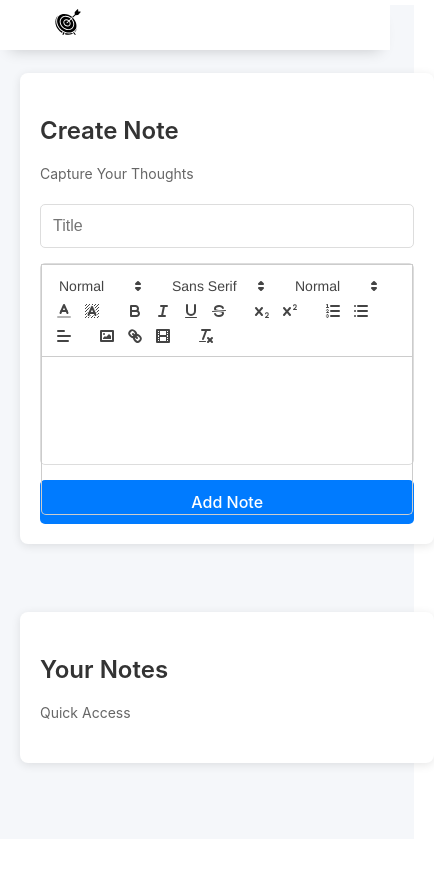
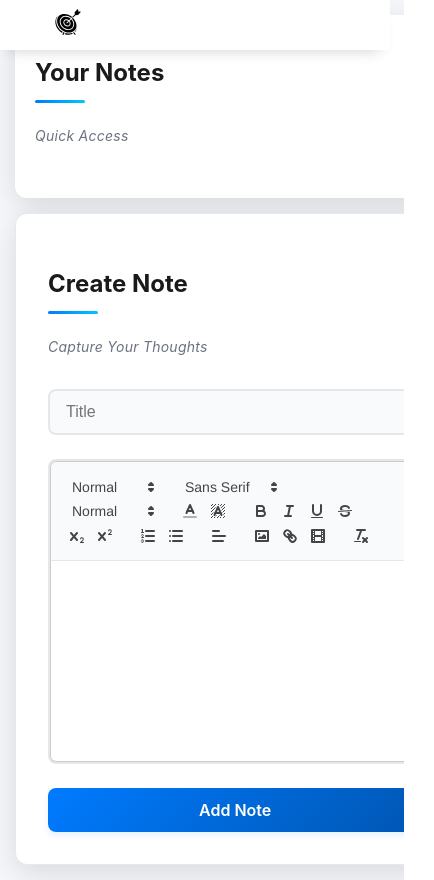
Before and after one commit to yashvi-3106/focus_fuze, a React (Vite) app in the folder Frontend/: page /notes in a window 390 px wide. Shown: the whole page, 434 px wide, since content can reach past the window. Before the commit the page ends 844 px from the top, so only its background shows below. Built offline with nearby package versions, Linux system fonts and the light colour scheme.

Commit message:
🎨 Styled Note.css: Improved design and readability

```diff
--- a/Frontend/src/pages/Note.css
+++ b/Frontend/src/pages/Note.css
@@ -1,14 +1,14 @@
 /* Note.css */
 .notes-container {
-  /* min-height: 100vh; */
   background-color: #f5f7fa;
   padding: 20px;
   position: relative;
   width: 96vw;
   height: 94vh;
+  overflow: hidden;
 }
 
-/* Loader Styling */
+/* Loader Styles */
 .notes-loader-container {
   position: fixed;
   top: 0;
@@ -18,7 +18,7 @@
   display: flex;
   justify-content: center;
   align-items: center;
-  background-color: rgba(255, 255, 255, 0.8);
+  background-color: rgba(255, 255, 255, 0.9);
   z-index: 1000;
 }
 
@@ -36,176 +36,350 @@
 /* Main Layout */
 .notes-main-layout {
   display: flex;
-  gap: 20px;
-  /* max-width: 1200px; */
-  margin: 0 auto;
+  gap: 25px;
+  height: 100%;
 }
 
-/* Left Section: Note Input (70%) */
+/* Note Input Section */
 .notes-input-area {
-  flex: 0 0 70%;
-  background-color: #fff;
-  padding: 20px;
-  border-radius: 8px;
-  box-shadow: 0 2px 10px rgba(0, 0, 0, 0.1);
-  margin-top: 3em;
-  height: 83vh;
+  flex: 1;
+  background: #ffffff;
+  padding: 2rem;
+  border-radius: 12px;
+  box-shadow: 0 8px 30px rgba(0, 0, 0, 0.12);
+  display: flex;
+  flex-direction: column;
+  border: 1px solid #e3e8f2;
+  transition: transform 0.2s ease, box-shadow 0.2s ease;
+}
+
+.notes-input-area:hover {
+  box-shadow: 0 10px 40px rgba(0, 0, 0, 0.15);
 }
 
 .notes-heading {
-  font-size: 24px;
-  font-weight: 600;
-  color: #333;
-  margin-bottom: 5px;
+  font-size: 28px;
+  font-weight: 700;
+  color: #1a1a1a;
+  margin-bottom: 0.5rem;
+  position: relative;
+  padding-bottom: 1rem;
+}
+
+.notes-heading::after {
+  content: '';
+  position: absolute;
+  bottom: 0;
+  left: 0;
+  width: 50px;
+  height: 3px;
+  background: linear-gradient(90deg, #007bff 0%, #00c6ff 100%);
+  border-radius: 2px;
 }
 
 .notes-subheading {
   font-size: 14px;
-  color: #666;
-  margin-bottom: 20px;
+  color: #6b7280;
+  margin-bottom: 2rem;
+  font-style: italic;
+  letter-spacing: 0.25px;
 }
 
 .notes-input-form {
   display: flex;
   flex-direction: column;
-  gap: 15px;
-
+  gap: 1.5rem;
+  flex-grow: 1;
 }
 
 .notes-title-field {
-  padding: 12px;
-  font-size: 16px;
-  border: 1px solid #ddd;
-  border-radius: 5px;
-  outline: none;
-  transition: border-color 0.3s ease;
-  max-height: 100px; /* Fixed height for title */
-  overflow-y: auto; /* Scrollable if content exceeds */
-  resize: none; /* Prevent resizing */
-  background-color: white;
-  color: black;
+  padding: 1rem 1.25rem;
+  font-size: 18px;
+  border: 2px solid #e5e7eb;
+  border-radius: 8px;
+  background: #f8fafc;
+  color: #1e293b;
+  font-weight: 500;
+  transition: all 0.3s cubic-bezier(0.4, 0, 0.2, 1);
 }
 
 .notes-title-field:focus {
+  background: #ffffff;
   border-color: #007bff;
+  box-shadow: 0 3px 10px rgba(0, 123, 255, 0.15);
+  outline: none;
 }
 
+/* Rich Text Editor */
 .notes-quill-editor {
-  background-color: #fff;
-  border: 1px solid #ddd;
-  border-radius: 5px;
-  height: 370px; /* Fixed height for editor */
-  /* overflow-y: auto; Scrollable if content exceeds */
-  color: black;
+  background: #ffffff;
+  border: 2px solid #e5e7eb;
+  border-radius: 8px;
+  flex-grow: 1;
+  min-height: 300px;
+  transition: all 0.3s cubic-bezier(0.4, 0, 0.2, 1);
+}
+
+.notes-quill-editor:hover {
+  border-color: #cbd5e1;
+}
+
+.notes-quill-editor .ql-toolbar {
+  border-radius: 6px 6px 0 0;
+  background: #f8fafc;
+  border-bottom: 1px solid #e5e7eb;
+  padding: 0.75rem;
 }
 
 .notes-quill-editor .ql-container {
-  height: calc(100% - 42px); /* Adjust for toolbar height */
-  overflow-y: auto; /* Ensure content area scrolls */
-  border-radius: 0 0 5px 5px;
+  border-radius: 0 0 6px 6px;
+  font-size: 16px;
+  line-height: 1.6;
+  color: #374151;
 }
 
+.notes-quill-editor .ql-editor {
+  min-height: 250px;
+  padding: 1.5rem;
+}
+
+/* Action Button */
 .notes-action-btn {
-  background-color: #007bff;
-  color: #fff;
-  padding: 12px 25px;
+  background: linear-gradient(135deg, #007bff 0%, #0056b3 100%);
+  color: #ffffff;
+  padding: 1rem 2rem;
   border: none;
-  border-radius: 5px;
+  border-radius: 8px;
   font-size: 16px;
+  font-weight: 600;
+  cursor: pointer;
+  transition: all 0.3s ease;
+  display: inline-flex;
+  align-items: center;
+  gap: 0.75rem;
+  width: fit-content;
+  box-shadow: 0 4px 6px rgba(0, 123, 255, 0.1);
+
+  /* Ensuring it stays in front */
+  position: relative;
+  z-index: 9999;
+}
+
+.notes-action-btn:hover {
+  transform: translateY(-2px);
+  box-shadow: 0 6px 12px rgba(0, 123, 255, 0.2);
+  background: linear-gradient(135deg, #0069d9 0%, #004a9e 100%);
+}
+
+.notes-action-btn:active {
+  transform: translateY(0);
+  box-shadow: 0 2px 4px rgba(0, 123, 255, 0.1);
+}
+
+/* Notes Storage Area */
+.notes-storage-area {
+  width: 28%;
+  min-width: 300px;
+  background-color: #fff;
+  padding: 20px;
+  border-radius: 12px;
+  box-shadow: 0 8px 30px rgba(0, 0, 0, 0.12);
+  display: flex;
+  flex-direction: column;
+}
+
+.notes-filter-controls {
+  display: flex;
+  flex-direction: column;
+  gap: 12px;
+  margin-bottom: 20px;
+}
+.notes-search-input {
+  padding: 10px 14px;
+  border: 2px solid #e5e7eb;
+  border-radius: 8px;
+  font-size: 14px;
+  transition: all 0.3s ease;
+  background: #f8fafc;
+  color: #000;
+}
+
+
+.notes-search-input:focus {
+  border-color: #007bff;
+  background: #ffffff;
+  box-shadow: 0 3px 10px rgba(0, 123, 255, 0.15);
+  outline: none;
+}
+
+.notes-date-filters {
+  display: flex;
+  gap: 10px;
+}
+
+.notes-date-input {
+  flex: 1;
+  padding: 8px 12px;
+  border: 2px solid #e5e7eb;
+  border-radius: 8px;
+  font-size: 14px;
+  color: #1e293b;
+  background: #f8fafc;
+  transition: all 0.3s ease;
+}
+
+.notes-date-input:focus {
+  border-color: #007bff;
+  background: #ffffff;
+  box-shadow: 0 3px 10px rgba(0, 123, 255, 0.15);
+}
+
+.notes-sort-select {
+  padding: 10px 14px;
+  border: 2px solid #e5e7eb;
+  border-radius: 8px;
+  font-size: 14px;
+  background: #f8fafc;
+  color: #1e293b;
   cursor: pointer;
   transition: all 0.3s ease;
 }
 
-.notes-action-btn:hover {
-  background-color: #0056b3;
-  transform: translateY(-2px);
-  box-shadow: 0 4px 15px rgba(0, 123, 255, 0.3);
-}
-
-/* Right Section: Stored Notes (30%) */
-.notes-storage-area {
-  flex: 0 0 20%;
-  background-color: #fff;
-  padding: 20px;
-  border-radius: 8px;
-  box-shadow: 0 2px 10px rgba(0, 0, 0, 0.1);
-  /* height: calc(100vh - 60px); */
-  overflow-y: auto;
-  margin-top: 3em;
-  height: 40vw;
+.notes-sort-select:focus {
+  border-color: #007bff;
+  background: #ffffff;
+  box-shadow: 0 3px 10px rgba(0, 123, 255, 0.15);
+  outline: none;
 }
 
 .notes-storage-list {
+  flex-grow: 1;
+  overflow-y: auto;
   display: flex;
   flex-direction: column;
   gap: 15px;
+  padding-right: 8px;
 }
 
+/* Note Entries */
 .notes-entry {
-  background-color: #f9f9f9;
-  padding: 15px;
-  border-radius: 5px;
-  box-shadow: 0 1px 5px rgba(0, 0, 0, 0.05);
-  transition: transform 0.2s ease;
+  background-color: #ffffff;
+  padding: 1.25rem;
+  border-radius: 8px;
+  box-shadow: 0 2px 6px rgba(0, 0, 0, 0.05);
+  transition: all 0.2s ease;
+  cursor: pointer;
+  border: 1px solid #f1f5f9;
 }
 
 .notes-entry:hover {
   transform: translateY(-2px);
+  box-shadow: 0 4px 12px rgba(0, 0, 0, 0.1);
+  border-color: #e2e8f0;
 }
 
 .notes-entry h3 {
-  font-size: 18px;
-  font-weight: 500;
-  color: #333;
-  margin: 0 0 10px 0;
+  font-size: 16px;
+  font-weight: 600;
+  color: #1e293b;
+  margin: 0 0 8px 0;
 }
 
 .notes-entry-preview {
-  font-size: 14px;
-  color: #666;
+  font-size: 13px;
+  color: #64748b;
   line-height: 1.5;
+  margin-bottom: 8px;
+}
+
+.notes-entry-date {
+  font-size: 12px;
+  color: #94a3b8;
+  margin-bottom: 12px;
 }
 
 .notes-entry-actions {
   display: flex;
-  gap: 10px;
+  gap: 12px;
   margin-top: 10px;
 }
 
 .notes-edit-btn,
 .notes-delete-btn {
-  font-size: 18px;
+  font-size: 16px;
+  transition: all 0.2s ease;
+  padding: 4px;
+}
+
+.notes-edit-btn {
   color: #007bff;
-  cursor: pointer;
-  transition: color 0.3s ease;
 }
 
 .notes-edit-btn:hover {
   color: #0056b3;
+  transform: scale(1.1);
+}
+
+.notes-delete-btn {
+  color: #ef4444;
 }
 
 .notes-delete-btn:hover {
-  color: #ff4d4f;
+  color: #dc2626;
+  transform: scale(1.1);
 }
 
 /* Responsive Design */
 @media (max-width: 768px) {
+  .notes-container {
+    height: auto;
+    min-height: 100vh;
+    padding: 15px;
+  }
+
   .notes-main-layout {
     flex-direction: column;
+    gap: 15px;
   }
 
   .notes-input-area,
   .notes-storage-area {
-    flex: 1 0 100%;
     width: 100%;
+    min-width: auto;
     height: auto;
   }
 
   .notes-storage-area {
-    max-height: 300px;
+    order: -1;
+    max-height: 400px;
+  }
+
+  .notes-date-filters {
+    flex-direction: column;
   }
 
   .notes-quill-editor {
-    height: 200px; /* Smaller on mobile */
+    min-height: 250px;
+  }
+
+  .notes-heading {
+    font-size: 24px;
+    padding-bottom: 0.75rem;
+  }
+
+  .notes-title-field {
+    font-size: 16px;
+    padding: 0.75rem 1rem;
+  }
+
+  .notes-quill-editor .ql-editor {
+    padding: 1rem;
+    min-height: 200px;
+  }
+
+  .notes-action-btn {
+    width: 100%;
+    justify-content: center;
+    padding: 0.75rem 1.5rem;
   }
 }
```
